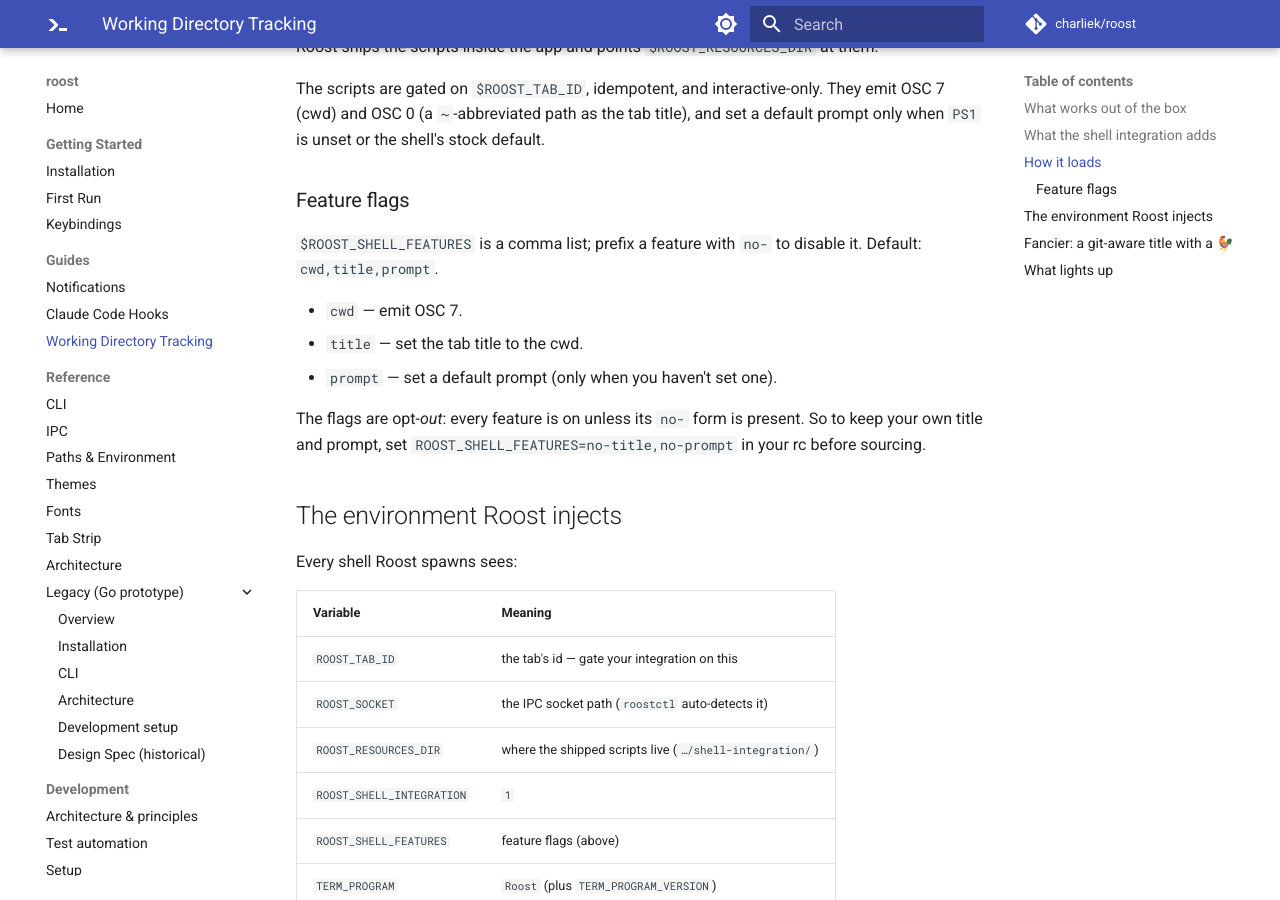
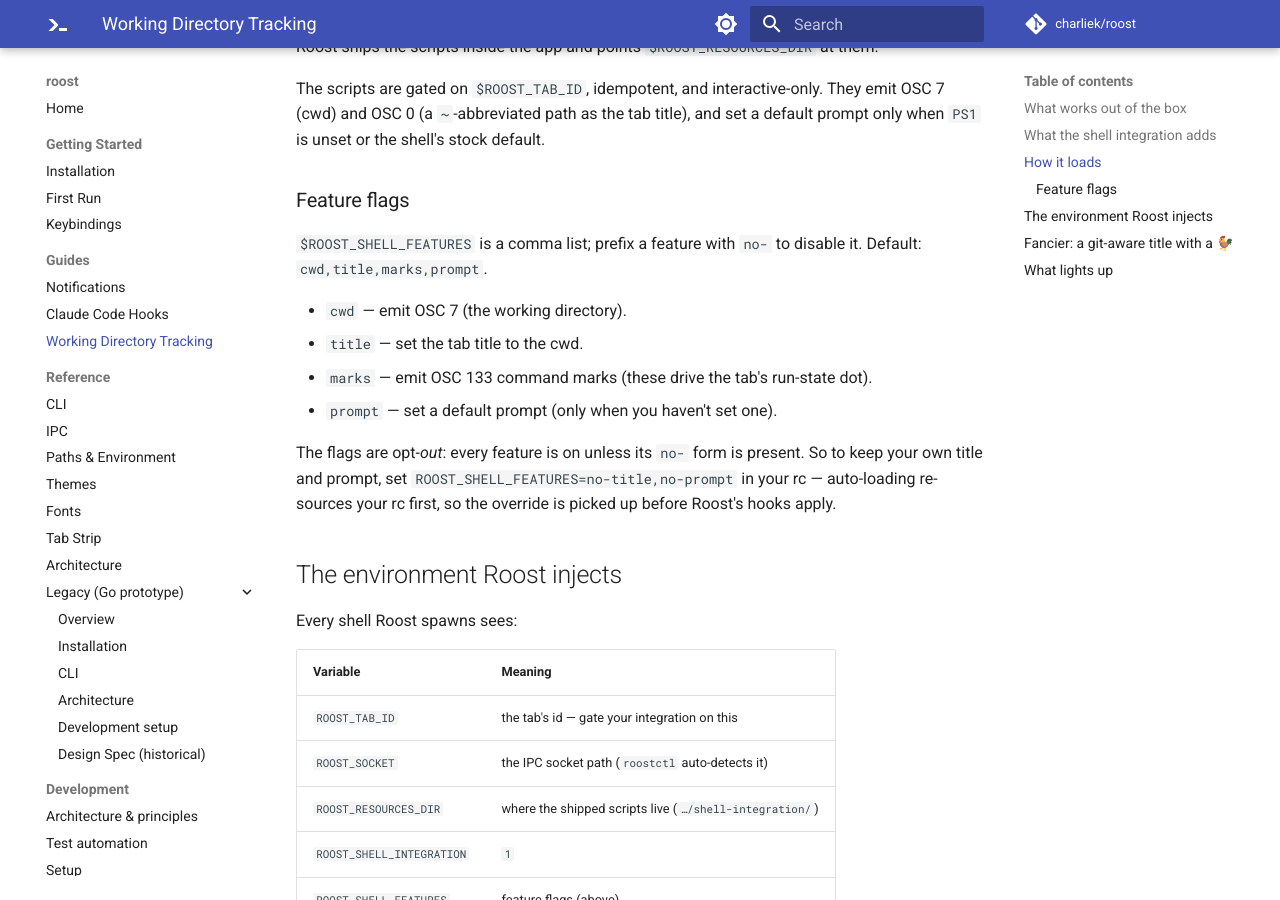
Before and after one commit to charliek/roost, an MkDocs documentation site: the page built from docs/guides/cwd-tracking.md, in a window 1280 px wide and 900 px high, scrolled down 1578 px. Built offline with MkDocs 1.6.1 and Material for MkDocs 9.7.7, drawn with Linux system fonts in a browser that asks for light colours; comment, search, counter and statistics services are not loaded.

Commit message:
docs(shell): document the marks feature flag + auto-load override timing
The feature-flags list omitted `marks` (OSC 133 command marks) and showed
a stale default (`cwd,title,prompt`); the real default is
`cwd,title,marks,prompt`. Also clarify that a `ROOST_SHELL_FEATURES`
override in your rc is picked up because auto-loading re-sources the rc
before Roost's hooks apply.

Co-Authored-By: Claude Opus 4.7 (1M context) <noreply@anthropic.com>

```diff
--- a/docs/guides/cwd-tracking.md
+++ b/docs/guides/cwd-tracking.md
@@ -74,15 +74,17 @@ default prompt only when `PS1` is unset or the shell's stock default.
 ### Feature flags
 
 `$ROOST_SHELL_FEATURES` is a comma list; prefix a feature with `no-` to disable
-it. Default: `cwd,title,prompt`.
+it. Default: `cwd,title,marks,prompt`.
 
-- `cwd` — emit OSC 7.
+- `cwd` — emit OSC 7 (the working directory).
 - `title` — set the tab title to the cwd.
+- `marks` — emit OSC 133 command marks (these drive the tab's run-state dot).
 - `prompt` — set a default prompt (only when you haven't set one).
 
 The flags are opt-*out*: every feature is on unless its `no-` form is present.
 So to keep your own title and prompt, set
-`ROOST_SHELL_FEATURES=no-title,no-prompt` in your rc before sourcing.
+`ROOST_SHELL_FEATURES=no-title,no-prompt` in your rc — auto-loading re-sources
+your rc first, so the override is picked up before Roost's hooks apply.
 
 ## The environment Roost injects
 
```
